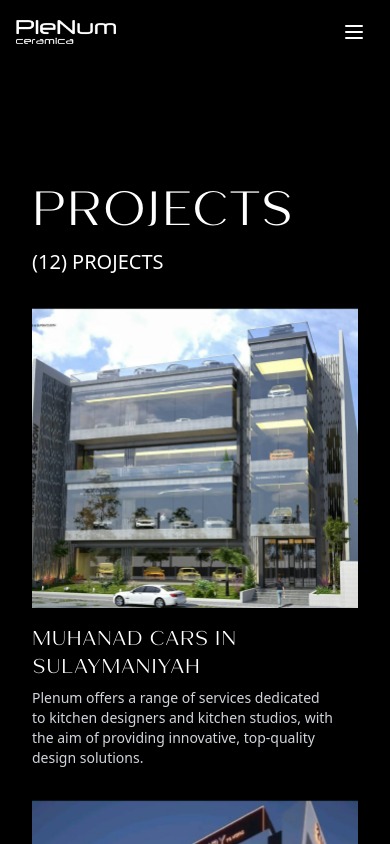
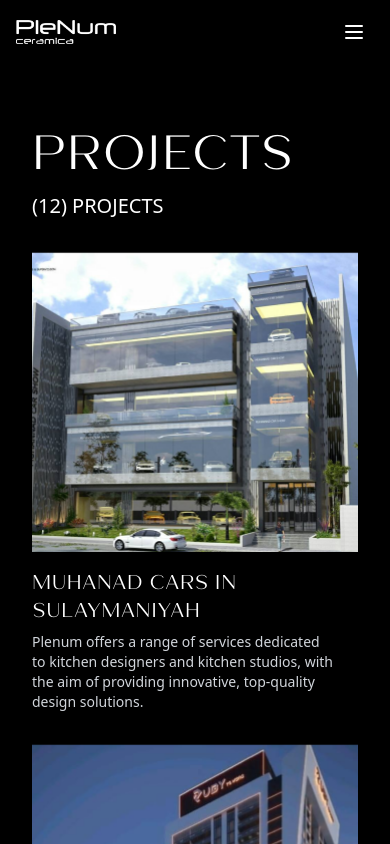
Before and after one commit to Danadev25L/Plenum2, a Next.js app: page /projects in a window 390 px wide. Shown: the top 844 px of the page. Built offline with nearby package versions, Linux system fonts and the light colour scheme.

Commit message:
padding top added to mobile screen

```diff
--- a/app/news/[slug]/page.tsx
+++ b/app/news/[slug]/page.tsx
@@ -10,7 +10,7 @@
   return (
     <div className='bg-black'>
       <Navbar />
-      <div className="text-white min-h-screen px-4 md:pt-[120px] sm:p-8 flex justify-center">
+      <div className="text-white min-h-screen px-4 pt-16 md:pt-[120px] sm:p-8 flex justify-center">
         <div className="max-w-full sm:max-w-[665px] space-y-6 sm:space-y-8">
           <h1 className="text-2xl md:text-4xl font-mansory text-center mb-4 w-full sm:w-[665px]">
             VISIT OF MR JUAN JOSÉ ESCOBAR STEMMANN (AMBASSADOR OF SPAIN IN IRAQ) TO OUR SHOWROOM
--- a/app/news/page.tsx
+++ b/app/news/page.tsx
@@ -57,7 +57,7 @@
   return (
     <div className='bg-black text-white'>
       {showNavbar && <div className='pb-28'> <Navbar /></div> }
-      <div className={`text-white  px-8 pt-24 pb-${paddingButton}`}>
+      <div className={`text-white px-8 pt-16 md:pt-24 pb-${paddingButton}`}>
         <div className="translate-y-[-100px]">
           {showTitle && (
             <>
--- a/app/projects/[slug]/page.tsx
+++ b/app/projects/[slug]/page.tsx
@@ -11,7 +11,7 @@
     <div className='bg-black'>
       <Navbar />
         <div className='overflow-hidden'>
-          <div className='image&title flex flex-col px-4 md:px-8 pt-[120px] '>
+          <div className='image&title flex flex-col px-4 md:px-8 pt-16 md:pt-[120px] '>
           <h1 className="text-3xl md:text-6xl font-mansory mb-4 text-white">MUHANAD CARS IN <br /> SULAYMANIYAH</h1>
           <Image
             src={image1}
--- a/app/projects/page.tsx
+++ b/app/projects/page.tsx
@@ -74,7 +74,7 @@
   return (
       <div className='bg-black'>
         <Navbar />
-          <div className=" text-white min-h-screen px-8 pt-[120px] pb-72">
+          <div className=" text-white min-h-screen px-8 pt-16 md:pt-[120px] pb-72">
           <h1 className="text-5xl md:text-6xl font-mansory mb-4">PROJECTS</h1>
           <p className="text-xl mb-8">(12) PROJECTS</p>
           <div className="grid grid-cols-1 md:grid-cols-2 lg:grid-cols-3 gap-8 justify-items-center">
```
